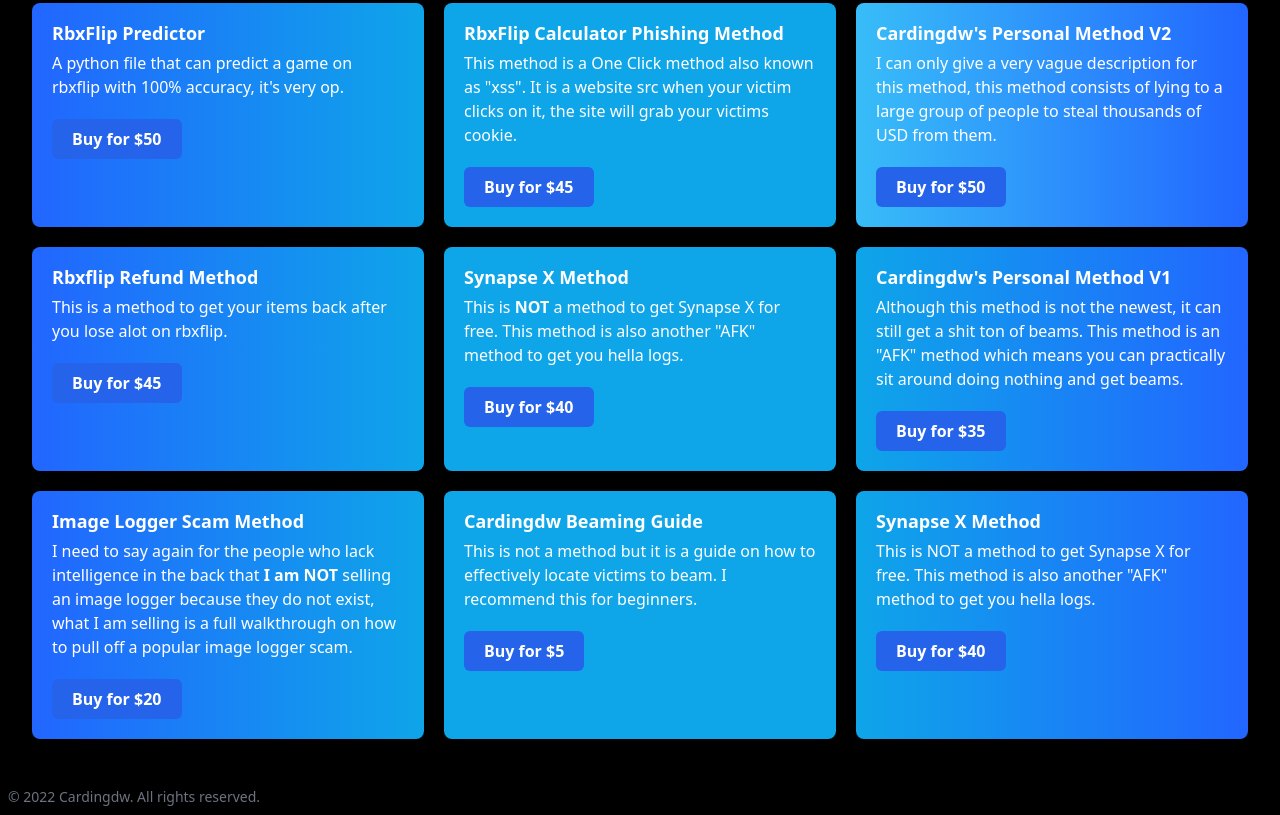
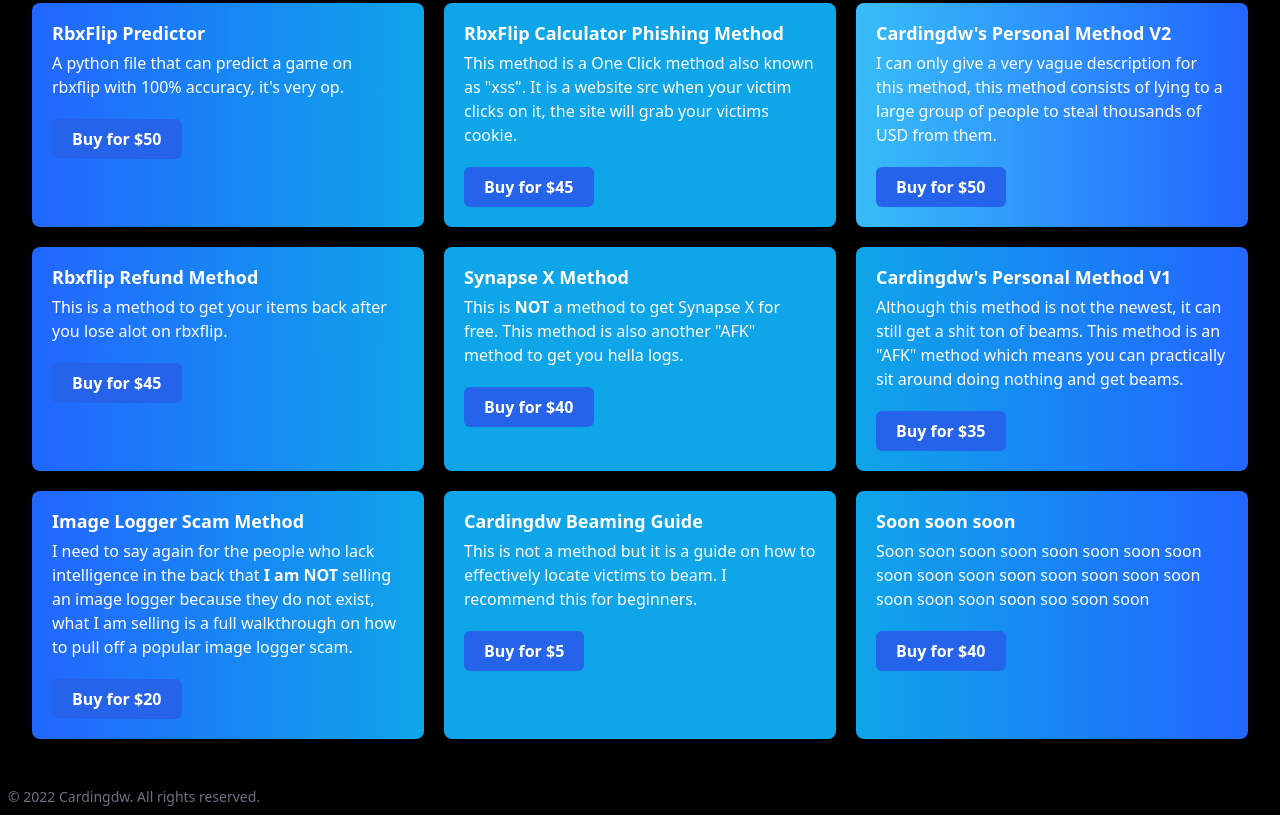
Before and after one commit to nnefficient/skys.cool, a plain HTML site: page sensite/index.html in a window 1280 px wide. Shown: the part 417-1232 px from the top of the page. Drawn offline with nearby package versions, Linux system fonts and the light colour scheme.

Commit message:
Update index.html

```diff
--- a/sensite/index.html
+++ b/sensite/index.html
@@ -186,10 +186,10 @@
         <div
           class="p-5 duration-300 transform bg-gradient-to-l from-senblue to-blue-600 to-sky-500 rounded-lg shadow-sm hover:-translate-y-2">
 
-          <h6 class="mb-2 text-lg font-bold leading-5">Synapse X Method</h6>
+          <h6 class="mb-2 text-lg font-bold leading-5">Soon soon soon</h6>
           <p class="text-base pb-3">
-            This is NOT a method to get Synapse X for free. This method is also another "AFK" method to get you hella
-            logs.
+            Soon soon soon soon soon soon soon soon soon soon soon soon soon soon soon soon soon soon soon
+            soon soo soon soon
           </p>
           <a href="" target="_blank">
             <button
```
